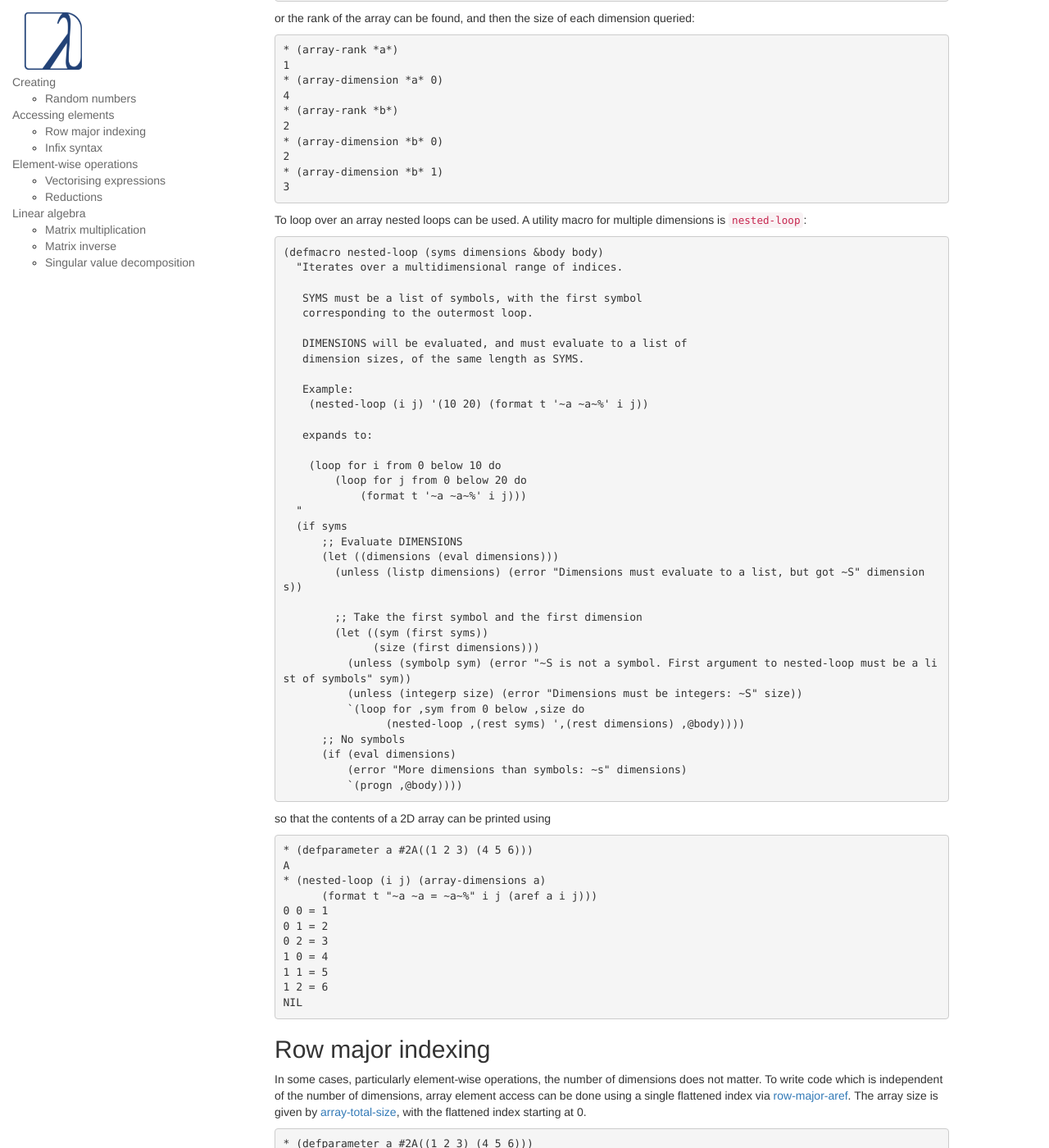
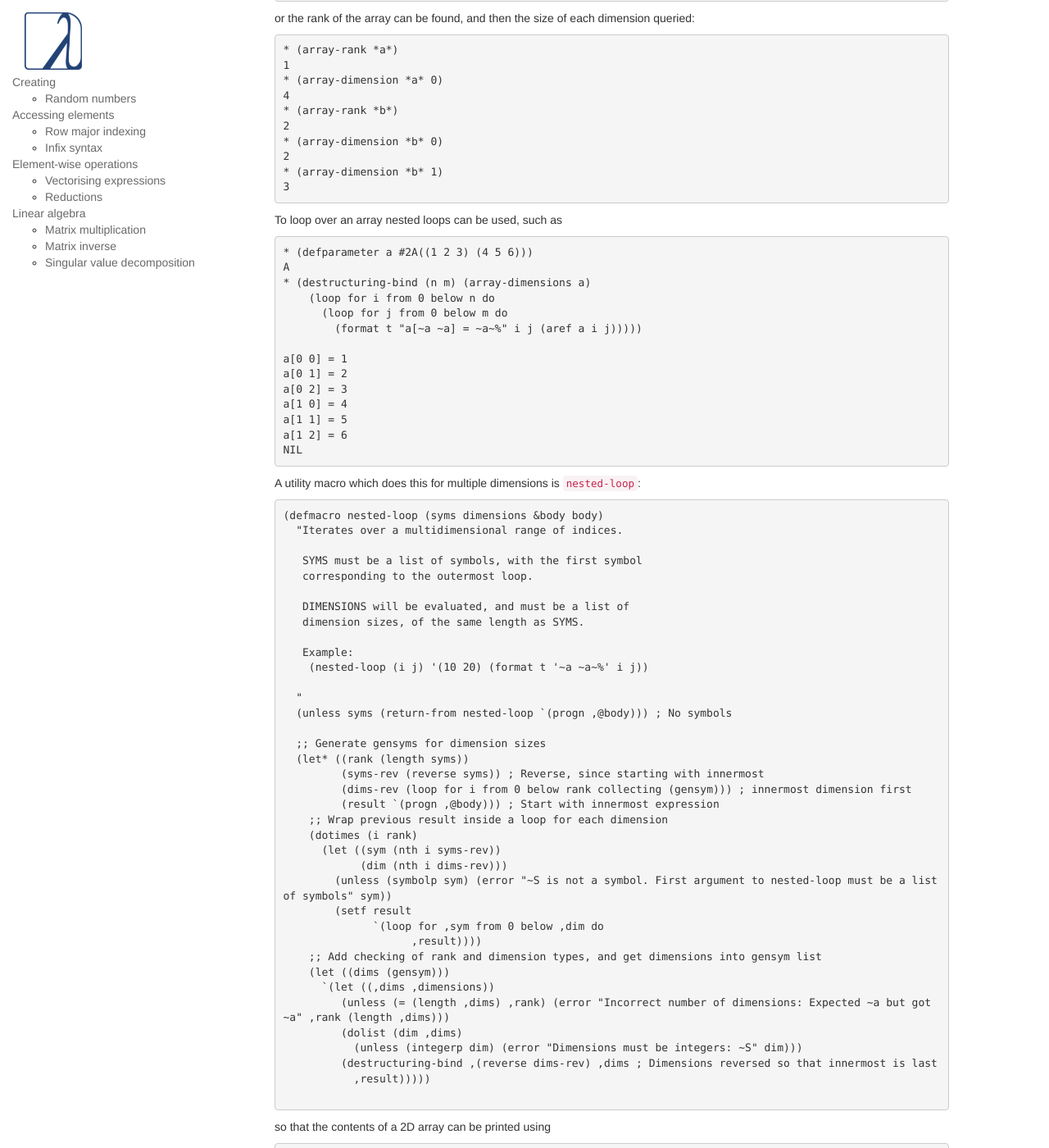
Before and after one commit to LispCookbook/cl-cookbook, a Jekyll site: the page built from arrays.md, in a window 1280 px wide and 1400 px high, scrolled down 2321 px. Shown: the whole window at 82% size. Built offline with Jekyll 4.4.1, drawn with Linux system fonts in a browser that asks for light colours; some of the changed text lies outside the part shown.

Commit message:
Replace nested-loop macro
Previous version would not work for local variables with dimensions
determined at evaluation time (rather than macro-expansion time).
Fixed, and now does not use eval.

```diff
--- a/arrays.md
+++ b/arrays.md
@@ -182,8 +182,25 @@ dimension queried:
 3
 ~~~
 
-To loop over an array nested loops can be used. A utility macro for
-multiple dimensions is `nested-loop`:
+To loop over an array nested loops can be used, such as
+~~~lisp
+* (defparameter a #2A((1 2 3) (4 5 6)))
+A
+* (destructuring-bind (n m) (array-dimensions a)
+    (loop for i from 0 below n do
+      (loop for j from 0 below m do
+        (format t "a[~a ~a] = ~a~%" i j (aref a i j)))))
+
+a[0 0] = 1
+a[0 1] = 2
+a[0 2] = 3
+a[1 0] = 4
+a[1 1] = 5
+a[1 2] = 6
+NIL
+~~~
+
+A utility macro which does this for multiple dimensions is `nested-loop`:
 
 ~~~lisp
 (defmacro nested-loop (syms dimensions &body body)
@@ -192,34 +209,37 @@ multiple dimensions is `nested-loop`:
    SYMS must be a list of symbols, with the first symbol
    corresponding to the outermost loop.
 
-   DIMENSIONS will be evaluated, and must evaluate to a list of
+   DIMENSIONS will be evaluated, and must be a list of
    dimension sizes, of the same length as SYMS.
 
    Example:
     (nested-loop (i j) '(10 20) (format t '~a ~a~%' i j))
 
-   expands to:
+  "
+  (unless syms (return-from nested-loop `(progn ,@body))) ; No symbols
 
-    (loop for i from 0 below 10 do
-        (loop for j from 0 below 20 do
-            (format t '~a ~a~%' i j)))
-  "
-  (if syms
-      ;; Evaluate DIMENSIONS
-      (let ((dimensions (eval dimensions)))
-        (unless (listp dimensions) (error "Dimensions must evaluate to a list, but got ~S" dimensions))
+  ;; Generate gensyms for dimension sizes
+  (let* ((rank (length syms))
+         (syms-rev (reverse syms)) ; Reverse, since starting with innermost
+         (dims-rev (loop for i from 0 below rank collecting (gensym))) ; innermost dimension first
+         (result `(progn ,@body))) ; Start with innermost expression
+    ;; Wrap previous result inside a loop for each dimension
+    (dotimes (i rank)
+      (let ((sym (nth i syms-rev))
+            (dim (nth i dims-rev)))
+        (unless (symbolp sym) (error "~S is not a symbol. First argument to nested-loop must be a list of symbols" sym))
+        (setf result
+              `(loop for ,sym from 0 below ,dim do
+                    ,result))))
+    ;; Add checking of rank and dimension types, and get dimensions into gensym list
+    (let ((dims (gensym)))
+      `(let ((,dims ,dimensions))
+         (unless (= (length ,dims) ,rank) (error "Incorrect number of dimensions: Expected ~a but got ~a" ,rank (length ,dims)))
+         (dolist (dim ,dims)
+           (unless (integerp dim) (error "Dimensions must be integers: ~S" dim)))
+         (destructuring-bind ,(reverse dims-rev) ,dims ; Dimensions reversed so that innermost is last
+           ,result)))))
 
-        ;; Take the first symbol and the first dimension
-        (let ((sym (first syms))
-              (size (first dimensions)))
-          (unless (symbolp sym) (error "~S is not a symbol. First argument to nested-loop must be a list of symbols" sym))
-          (unless (integerp size) (error "Dimensions must be integers: ~S" size))
-          `(loop for ,sym from 0 below ,size do
-                (nested-loop ,(rest syms) ',(rest dimensions) ,@body))))
-      ;; No symbols
-      (if (eval dimensions)
-          (error "More dimensions than symbols: ~s" dimensions)
-          `(progn ,@body))))
 ~~~
 
 so that the contents of a 2D array can be printed using
@@ -227,13 +247,14 @@ so that the contents of a 2D array can be printed using
 * (defparameter a #2A((1 2 3) (4 5 6)))
 A
 * (nested-loop (i j) (array-dimensions a)
-      (format t "~a ~a = ~a~%" i j (aref a i j)))
-0 0 = 1
-0 1 = 2
-0 2 = 3
-1 0 = 4
-1 1 = 5
-1 2 = 6
+      (format t "a[~a ~a] = ~a~%" i j (aref a i j)))
+
+a[0 0] = 1
+a[0 1] = 2
+a[0 2] = 3
+a[1 0] = 4
+a[1 1] = 5
+a[1 2] = 6
 NIL
 ~~~
 
```
